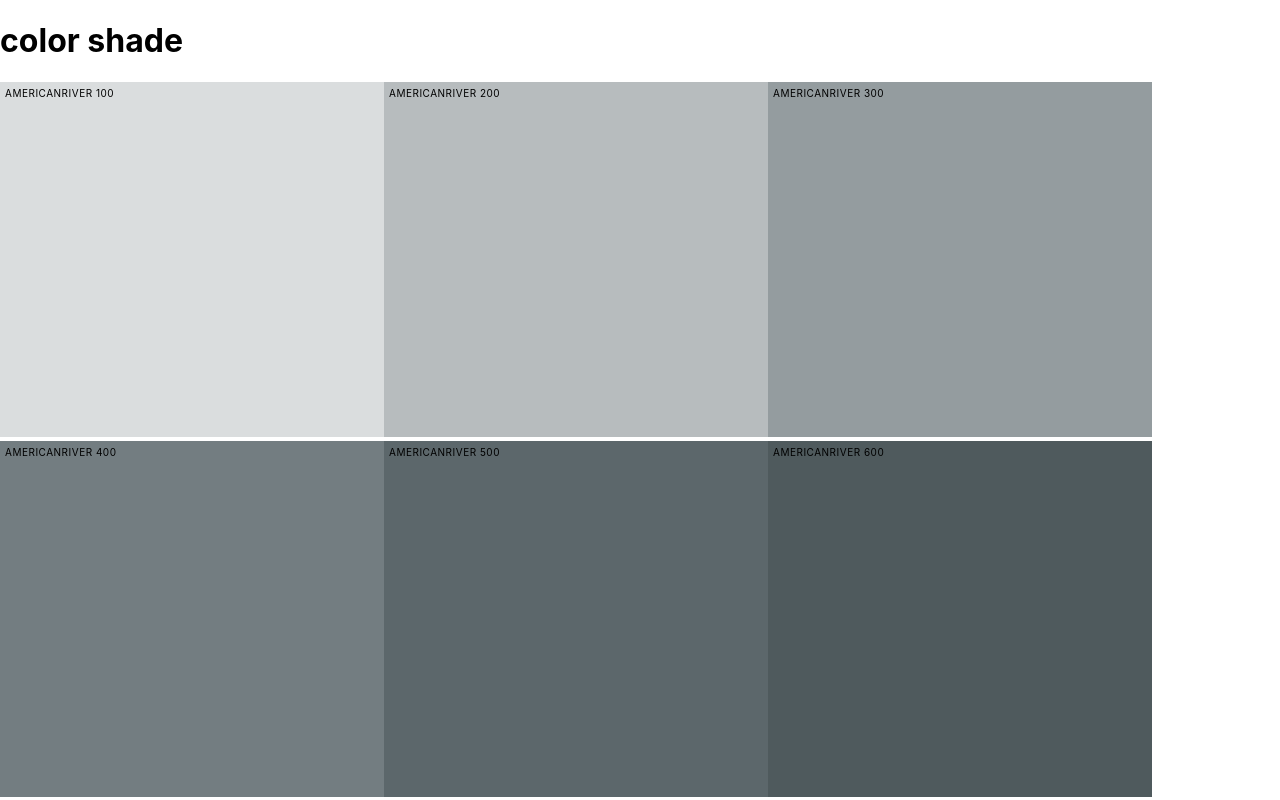
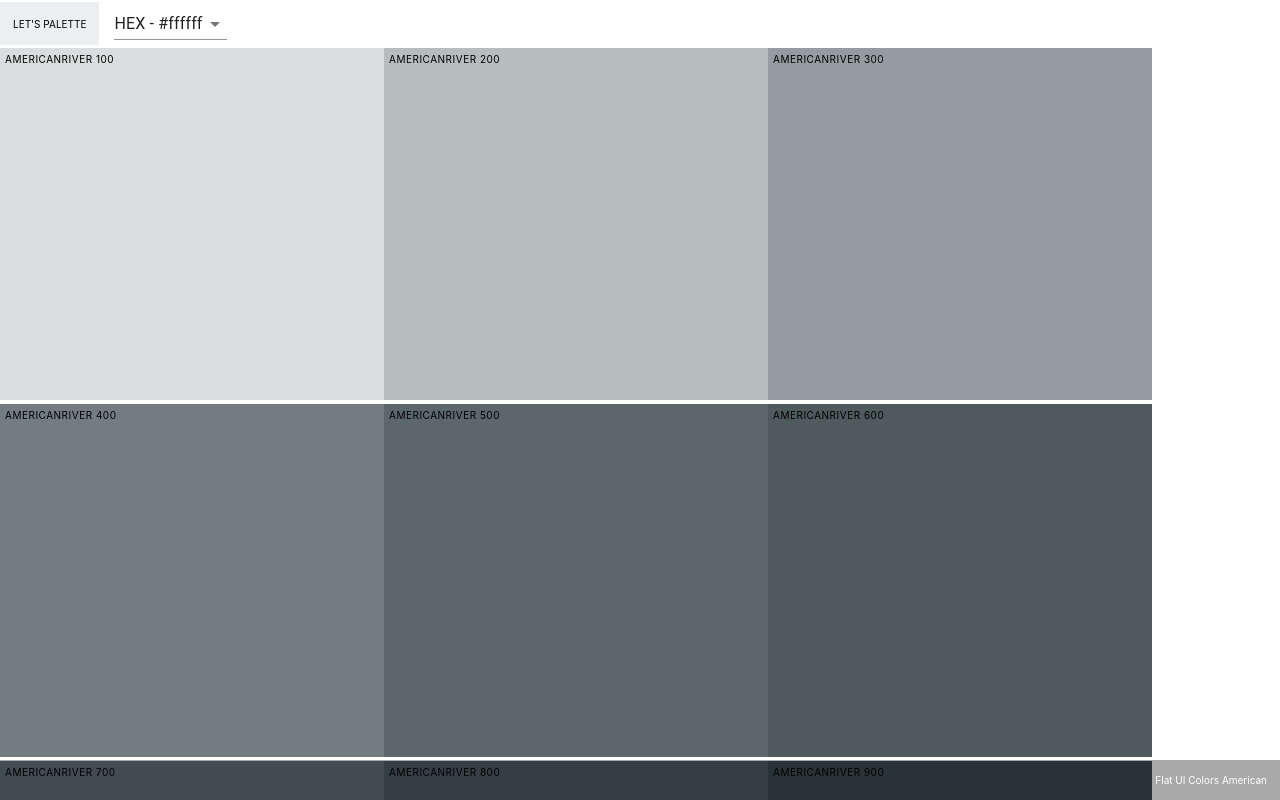
Before and after one commit to kimiakamrava/collage-app-frontend, a React (Create React App) app: page /palette/flat-ui-colors-american/americanriver in a window 1280 px wide. Shown: the top 800 px of the page. Built offline with nearby package versions, Linux system fonts and the light colour scheme.

Commit message:
bad footer

```diff
--- a/src/ColorShadePalette.js
+++ b/src/ColorShadePalette.js
@@ -1,11 +1,15 @@
 import React, { Component } from 'react';
+import Navbar from "./Navbar";
+import Footer from "./Footer"
 import PaletteBox from "./PaletteBox";
+
 
 class ColorShadePalette extends Component {
     constructor(props){
         super(props);
         this.preShades = this.theShades(this.props.palette, this.props.colorId);
-
+        this.state = { format: "hex" };
+        this.changeFormat = this.changeFormat.bind(this);
     }
     theShades(palette, filteredColor) {
         let shades = [];
@@ -18,12 +22,19 @@ class ColorShadePalette extends Component {
         }
         return shades.slice(1);
     }
+    changeFormat(value) {
+        this.setState({ format: value });
+    }
     render() {
-        const ShadeBoxes = this.preShades.map(color => (<PaletteBox key={color.id} name={color.name} background={color.hex} moreLink={false} />))
+        const { format } = this.state;
+        const {paletteName} = this.props.palette;
+        const ShadeBoxes = this.preShades.map(color => (<PaletteBox key={color.id} name={color.name} background={color[format]} moreLink={false} />))
         return (
             <div className="Palette">
-                <h1> color shade</h1>
+                <Navbar handleChange={this.changeFormat} isAllColors={false} />
+
                 <div className='Palette-colors'>{ShadeBoxes}</div>
+                <Footer paletteName={paletteName} />
             </div>
         );
 
--- /dev/null
+++ b/src/Footer.js
@@ -0,0 +1,10 @@
+import React from "react";
+function Footer(props) {
+    const {paletteName} = props;
+return (
+<footer className="Single-Palette-footer">
+     {paletteName}
+ </footer>
+)
+}
+export default Footer;
--- a/src/Navbar.js
+++ b/src/Navbar.js
@@ -19,7 +19,7 @@ class Navbar extends Component {
         this.props.handleChange(e.target.value);
     }
     render() {
-        const {level, changeLevel} = this.props;
+        const {level, changeLevel, isAllColors } = this.props;
         const {format} = this.state;
         return (
             <header className="Navbar">
@@ -27,7 +27,7 @@ class Navbar extends Component {
                     <Link to='/palettes'>LET'S PALETTE</Link>
                     {/* <a href="link of react route">LET'S PALETTE</a> */}
                 </div>
-                <div className="slider-component">
+                {isAllColors && ( <div className="slider-component">
                     <div className='slider'>
                         <span>{level}</span>
                       <Slider
@@ -38,8 +38,8 @@ class Navbar extends Component {
                          onAfterChange={changeLevel}
                         />
                     </div>
-
                 </div>
+                )}
                 <div className="select-container">
                   <Select value={format} onChange={this.handleChange}>
                      <MenuItem value='hex'>HEX - #ffffff</MenuItem>
--- a/src/Palette.js
+++ b/src/Palette.js
@@ -1,6 +1,7 @@
 import React, { Component } from 'react';
 import PaletteBox from "./PaletteBox";
 import Navbar from "./Navbar";
+import Footer from "./Footer";
 import "./Palette.css";
 
 
@@ -30,14 +31,11 @@ import "./Palette.css";
                  level={level}
                  changeLevel={this.changeLevel}
                  handleChange={this.changeFormat}
+                 isAllColors
                 />
                 {/*Navbar goes here*/}
                 <div className="Palette-colors">{paletteBoxes}</div>
-                <footer className="Single-Palette-footer">
-                    {paletteName}
-
-                </footer>
-
+                <Footer paletteName={paletteName}/>
              {/* footer eventually and profile picture*/}
             </div>
         );
```
